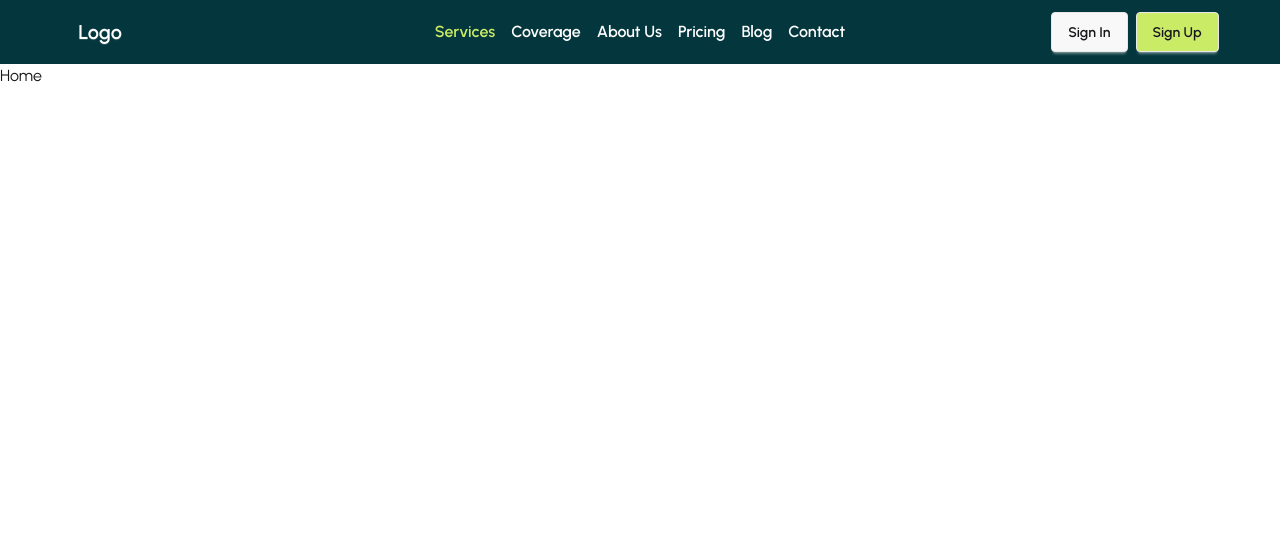
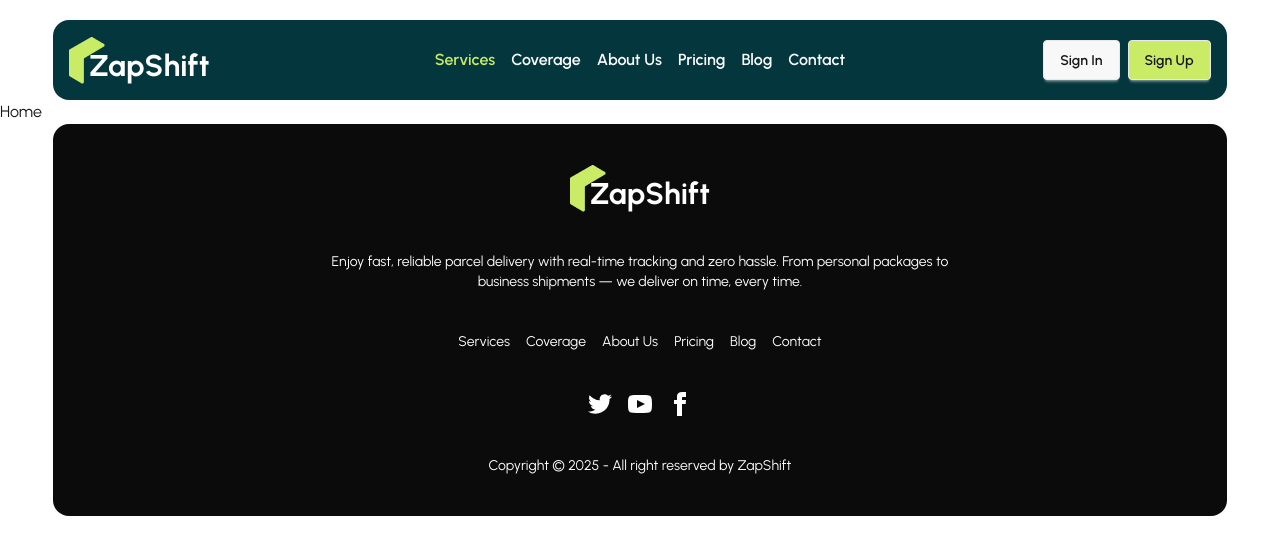
Before and after one commit to imtiaz8936/Zap-Shift-Client, a React (Vite) app: page / in a window 1280 px wide. Shown: the top 554 px of the page. Built offline with nearby package versions, Linux system fonts and the light colour scheme.

Commit message:
footer added

```diff
--- /dev/null
+++ b/src/Components/Logo/Logo.jsx
@@ -0,0 +1,12 @@
+import React from "react";
+import logo from "../../assets/logo.png";
+const Logo = () => {
+  return (
+    <div className="flex items-end">
+      <img src={logo} alt="" />
+      <h1 className="-ml-4 font-bold text-3xl text-white">ZapShift</h1>
+    </div>
+  );
+};
+
+export default Logo;
--- a/src/Layouts/Root/RootLayout.jsx
+++ b/src/Layouts/Root/RootLayout.jsx
@@ -1,12 +1,14 @@
 import React from "react";
 import Navbar from "../../Pages/Shared/Navbar/Navbar";
 import { Outlet } from "react-router";
+import Footer from "../../Pages/Shared/Footer/Footer";
 
 const RootLayout = () => {
   return (
     <div>
       <Navbar></Navbar>
       <Outlet></Outlet>
+      <Footer></Footer>
     </div>
   );
 };
--- /dev/null
+++ b/src/Pages/Shared/Footer/Footer.jsx
@@ -0,0 +1,77 @@
+import React from "react";
+import Logo from "../../../Components/Logo/Logo";
+import { Link } from "react-router";
+
+const Footer = () => {
+  return (
+    <footer className="footer footer-horizontal footer-center bg-[#0b0b0b] text-white p-10 middle rounded-2xl">
+      <div>
+        <Link>
+          <Logo></Logo>
+        </Link>
+      </div>
+
+      <p>
+        Enjoy fast, reliable parcel delivery with real-time tracking and zero
+        hassle. From personal packages to <br />
+        business shipments — we deliver on time, every time.
+      </p>
+
+      <nav className="grid grid-flow-col gap-4">
+        <a className="link link-hover">Services</a>
+        <a className="link link-hover">Coverage</a>
+        <a className="link link-hover">About Us</a>
+        <a className="link link-hover">Pricing</a>
+        <a className="link link-hover">Blog</a>
+        <a className="link link-hover">Contact</a>
+      </nav>
+
+      <nav>
+        <div className="grid grid-flow-col gap-4">
+          <a className="link link-hover">
+            <svg
+              xmlns="http://www.w3.org/2000/svg"
+              width="24"
+              height="24"
+              viewBox="0 0 24 24"
+              className="fill-current"
+            >
+              <path d="M24 4.557c-.883.392-1.832.656-2.828.775 1.017-.609 1.798-1.574 2.165-2.724-.951.564-2.005.974-3.127 1.195-.897-.957-2.178-1.555-3.594-1.555-3.179 0-5.515 2.966-4.797 6.045-4.091-.205-7.719-2.165-10.148-5.144-1.29 2.213-.669 5.108 1.523 6.574-.806-.026-1.566-.247-2.229-.616-.054 2.281 1.581 4.415 3.949 4.89-.693.188-1.452.232-2.224.084.626 1.956 2.444 3.379 4.6 3.419-2.07 1.623-4.678 2.348-7.29 2.04 2.179 1.397 4.768 2.212 7.548 2.212 9.142 0 14.307-7.721 13.995-14.646.962-.695 1.797-1.562 2.457-2.549z"></path>
+            </svg>
+          </a>
+          <a className="link link-hover">
+            <svg
+              xmlns="http://www.w3.org/2000/svg"
+              width="24"
+              height="24"
+              viewBox="0 0 24 24"
+              className="fill-current"
+            >
+              <path d="M19.615 3.184c-3.604-.246-11.631-.245-15.23 0-3.897.266-4.356 2.62-4.385 8.816.029 6.185.484 8.549 4.385 8.816 3.6.245 11.626.246 15.23 0 3.897-.266 4.356-2.62 4.385-8.816-.029-6.185-.484-8.549-4.385-8.816zm-10.615 12.816v-8l8 3.993-8 4.007z"></path>
+            </svg>
+          </a>
+          <a className="link link-hover">
+            <svg
+              xmlns="http://www.w3.org/2000/svg"
+              width="24"
+              height="24"
+              viewBox="0 0 24 24"
+              className="fill-current"
+            >
+              <path d="M9 8h-3v4h3v12h5v-12h3.642l.358-4h-4v-1.667c0-.955.192-1.333 1.115-1.333h2.885v-5h-3.808c-3.596 0-5.192 1.583-5.192 4.615v3.385z"></path>
+            </svg>
+          </a>
+        </div>
+      </nav>
+
+      <aside>
+        <p>
+          Copyright © {new Date().getFullYear()} - All right reserved by
+          ZapShift
+        </p>
+      </aside>
+    </footer>
+  );
+};
+
+export default Footer;
--- a/src/Pages/Shared/Navbar/Navbar.jsx
+++ b/src/Pages/Shared/Navbar/Navbar.jsx
@@ -1,6 +1,7 @@
 import React from "react";
-import { NavLink } from "react-router";
+import { Link, NavLink } from "react-router";
 import "./Navbar.css";
+import Logo from "../../../Components/Logo/Logo";
 
 const Navbar = () => {
   const navLinks = (
@@ -44,8 +45,8 @@
     </>
   );
   return (
-    <div className="bg-[#03373d]">
-      <div className="navbar middle">
+    <div className="">
+      <div className="navbar middle bg-[#03373d] p-4 rounded-2xl mt-5">
         <div className="navbar-start">
           <div className="dropdown">
             <div tabIndex={0} role="button" className="btn btn-ghost lg:hidden">
@@ -72,7 +73,9 @@
               {navLinks}
             </ul>
           </div>
-          <a className="btn btn-ghost text-xl text-white">Logo</a>
+          <Link to="/">
+            <Logo></Logo>
+          </Link>
         </div>
         <div className="navbar-center hidden lg:flex">
           <ul className="menu menu-horizontal text-white text-[16px] font-semibold px-1 space-x-4">
```
